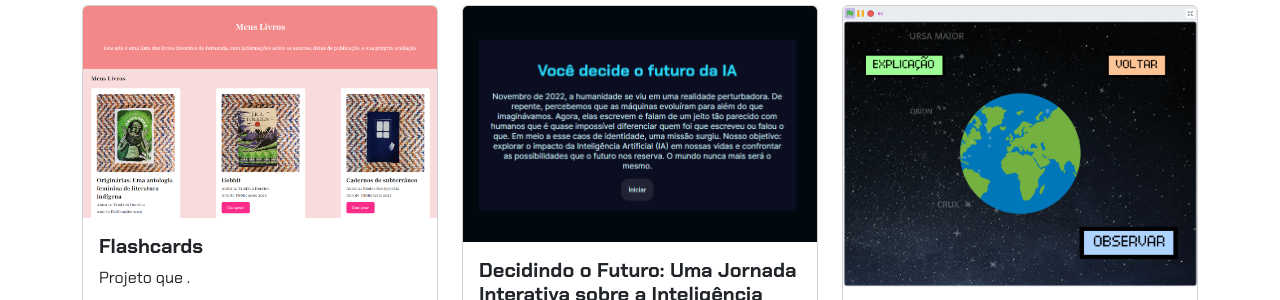
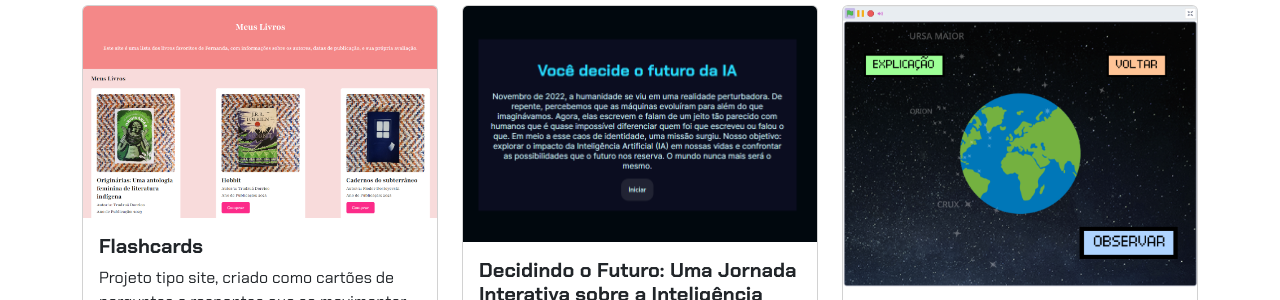
Before and after one commit to anacaroline2024/portifolio, a plain HTML site: page portifolo/index.html in a window 1280 px wide. Shown: the part 485-785 px from the top of the page. Drawn offline with nearby package versions, Linux system fonts and the light colour scheme; files whose address does not match are found by name.

Commit message:
Update index.html

```diff
--- a/portifolo/index.html
+++ b/portifolo/index.html
@@ -34,7 +34,7 @@
                     <img src="img/projeto-1.png" class="card-img-top" alt="Imagem do projeto de biblioteca virtual">
                     <div class="card-body">
                         <h5 class="card-title">Flashcards</h5>
-                        <p class="card-text">Projeto que .
+                        <p class="card-text">Projeto tipo site, criado como cartões de perguntas e respontas que se movimentar ao clicar,prgramado para poder ser acesso em diferentes dispositivos e com diversos tamanhos de tela.
                         </p>
                         <button type="button" class="btn btn-link" data-bs-toggle="modal" data-bs-target="#modal1">Veja
                             o projeto</button>
```
